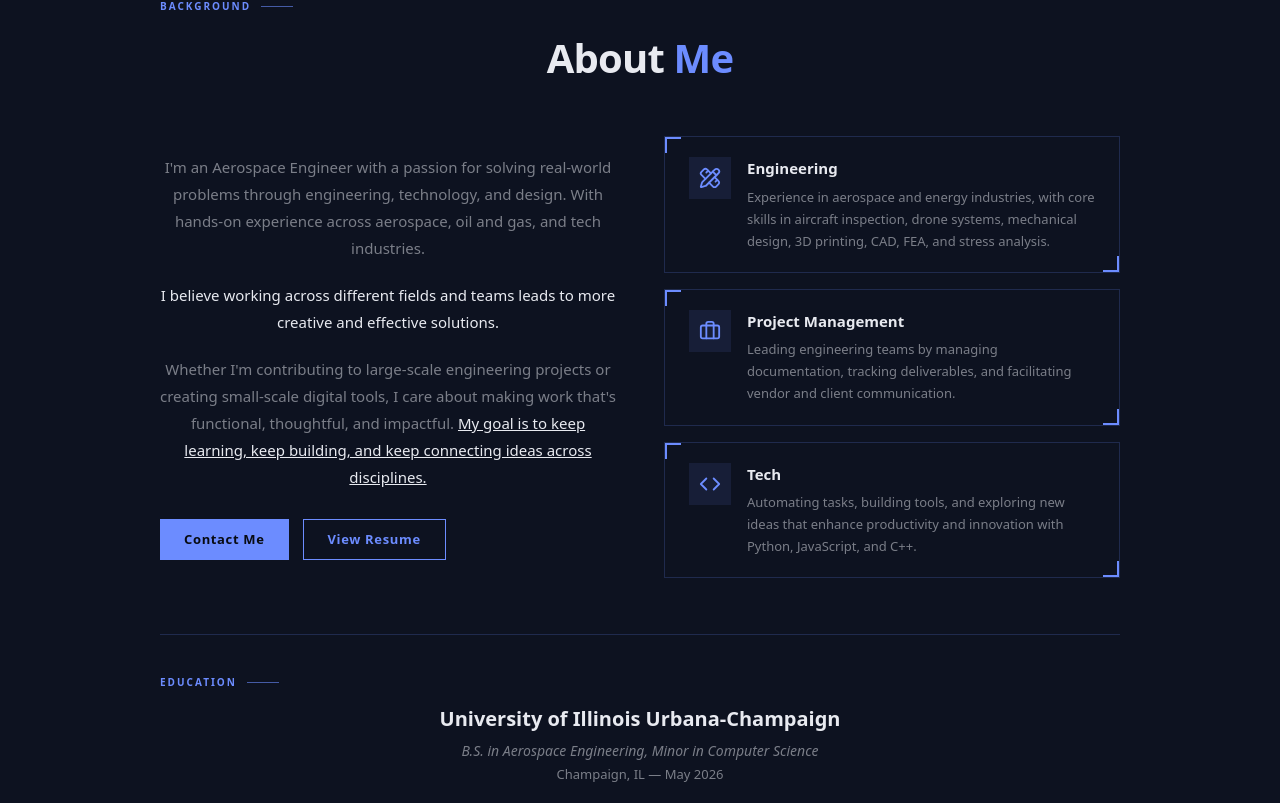
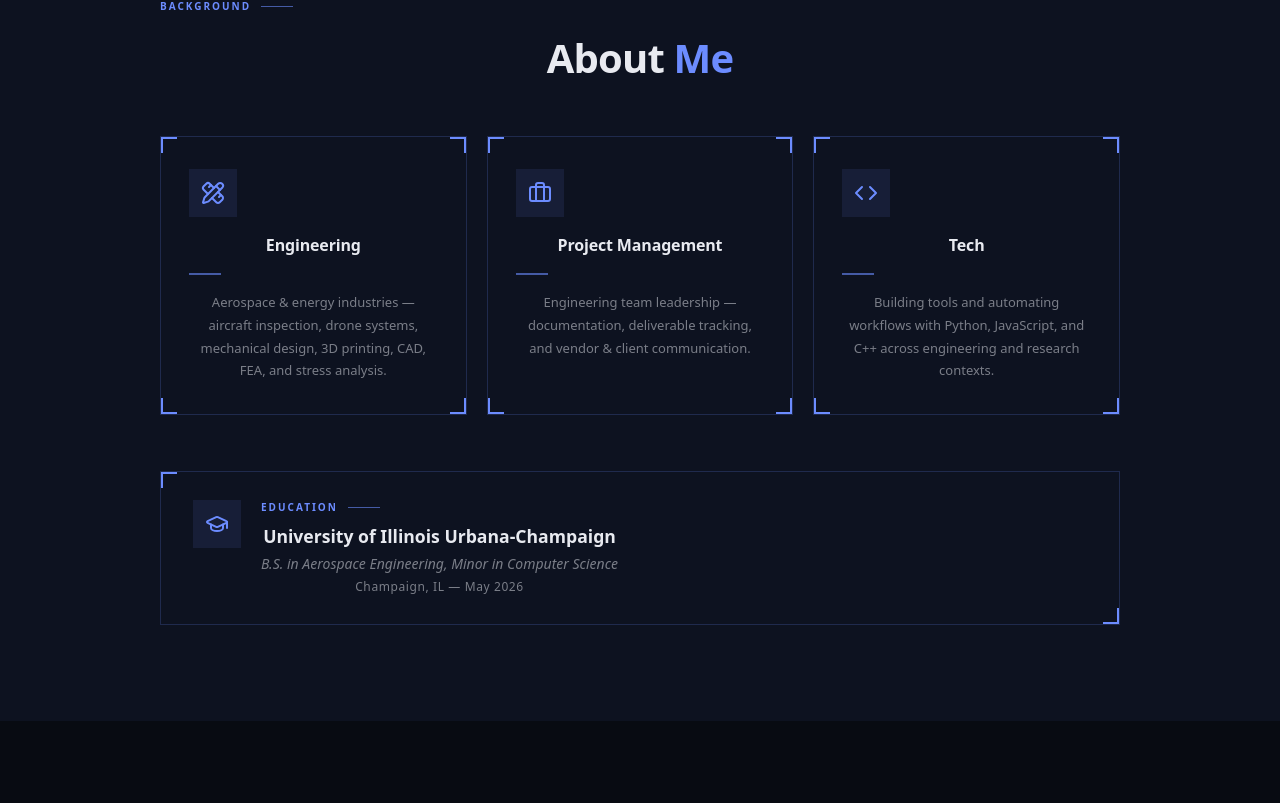
Before and after one commit to Barin05/Personal-Portfolio, a React (Vite) app: page / in a window 1280 px wide. Shown: the part 897-1700 px from the top of the page. Built offline with nearby package versions, Linux system fonts and the light colour scheme; the HTML template or start-up script is replaced by a standard one.

Commit message:
feat: simplify About section — remove text, clean card + education layout

```diff
--- a/src/components/AboutSection.jsx
+++ b/src/components/AboutSection.jsx
@@ -1,5 +1,22 @@
-import { Briefcase, Code, PencilRuler } from "lucide-react";
-import resumePDF from "../assets/Riyad_Babayev_Resume.pdf";
+import { Briefcase, Code, PencilRuler, GraduationCap } from "lucide-react";
+
+const disciplines = [
+  {
+    icon: <PencilRuler size={24} />,
+    title: "Engineering",
+    desc: "Aerospace & energy industries — aircraft inspection, drone systems, mechanical design, 3D printing, CAD, FEA, and stress analysis.",
+  },
+  {
+    icon: <Briefcase size={24} />,
+    title: "Project Management",
+    desc: "Engineering team leadership — documentation, deliverable tracking, and vendor & client communication.",
+  },
+  {
+    icon: <Code size={24} />,
+    title: "Tech",
+    desc: "Building tools and automating workflows with Python, JavaScript, and C++ across engineering and research contexts.",
+  },
+];
 
 export const AboutSection = () => {
   return (
@@ -14,99 +31,135 @@ export const AboutSection = () => {
           About <span style={{ color: "var(--ae-accent)" }}>Me</span>
         </h2>
 
-        <div className="grid grid-cols-1 md:grid-cols-2 gap-12 items-center">
-          {/* Left: text */}
-          <div style={{ display: "flex", flexDirection: "column", gap: "20px" }}>
-            <p style={{ color: "var(--ae-muted)", lineHeight: 1.8, fontSize: "15px" }}>
-              I'm an Aerospace Engineer with a passion for solving real-world problems through
-              engineering, technology, and design. With hands-on experience across aerospace,
-              oil and gas, and tech industries.
-            </p>
-            <p style={{ color: "var(--ae-text)", lineHeight: 1.8, fontSize: "15px", fontWeight: 500 }}>
-              I believe working across different fields and teams leads to more creative and
-              effective solutions.
-            </p>
-            <p style={{ color: "var(--ae-muted)", lineHeight: 1.8, fontSize: "15px" }}>
-              Whether I'm contributing to large-scale engineering projects or creating small-scale
-              digital tools, I care about making work that's functional, thoughtful, and impactful.{" "}
-              <span style={{ textDecoration: "underline", color: "var(--ae-text)" }}>
-                My goal is to keep learning, keep building, and keep connecting ideas across disciplines.
-              </span>
-            </p>
-            <div style={{ display: "flex", gap: "14px", flexWrap: "wrap", paddingTop: "8px" }}>
-              <a href="#contact" className="ae-btn-primary">Contact Me</a>
-              <a href={resumePDF} target="_blank" rel="noopener noreferrer" className="ae-btn-outline">
-                View Resume
-              </a>
-            </div>
-          </div>
-
-          {/* Right: cards */}
-          <div style={{ display: "flex", flexDirection: "column", gap: "16px" }}>
-            {[
-              {
-                icon: <PencilRuler size={22} />,
-                title: "Engineering",
-                desc: "Experience in aerospace and energy industries, with core skills in aircraft inspection, drone systems, mechanical design, 3D printing, CAD, FEA, and stress analysis.",
-              },
-              {
-                icon: <Briefcase size={22} />,
-                title: "Project Management",
-                desc: "Leading engineering teams by managing documentation, tracking deliverables, and facilitating vendor and client communication.",
-              },
-              {
-                icon: <Code size={22} />,
-                title: "Tech",
-                desc: "Automating tasks, building tools, and exploring new ideas that enhance productivity and innovation with Python, JavaScript, and C++.",
-              },
-            ].map(({ icon, title, desc }) => (
+        {/* Discipline cards — full-width three-column */}
+        <div
+          style={{
+            display: "grid",
+            gridTemplateColumns: "repeat(auto-fit, minmax(260px, 1fr))",
+            gap: "20px",
+            marginBottom: "56px",
+          }}
+        >
+          {disciplines.map(({ icon, title, desc }) => (
             <div
               key={title}
               style={{
                 position: "relative",
                 background: "var(--ae-card)",
                 border: "1px solid var(--ae-border)",
-                  padding: "20px 24px",
+                padding: "32px 28px",
                 display: "flex",
+                flexDirection: "column",
                 gap: "16px",
+              }}
+            >
+              <span className="ae-corner ae-tl" />
+              <span className="ae-corner ae-tr" />
+              <span className="ae-corner ae-bl" />
+              <span className="ae-corner ae-br" />
+
+              {/* Icon */}
+              <div
+                style={{
+                  width: "48px",
+                  height: "48px",
+                  display: "flex",
+                  alignItems: "center",
+                  justifyContent: "center",
+                  background: "rgba(108,140,255,0.1)",
+                  color: "var(--ae-accent)",
+                }}
+              >
+                {icon}
+              </div>
+
+              {/* Title */}
+              <h4
+                style={{
+                  fontWeight: 800,
+                  fontSize: "1rem",
+                  letterSpacing: "-0.01em",
+                  color: "var(--ae-text)",
+                  margin: 0,
+                }}
+              >
+                {title}
+              </h4>
+
+              {/* Divider */}
+              <div
+                style={{
+                  width: "32px",
+                  height: "2px",
+                  background: "var(--ae-accent)",
+                  opacity: 0.6,
+                }}
+              />
+
+              {/* Description */}
+              <p
+                style={{
+                  color: "var(--ae-muted)",
+                  fontSize: "13px",
+                  lineHeight: 1.75,
+                  margin: 0,
+                }}
+              >
+                {desc}
+              </p>
+            </div>
+          ))}
+        </div>
+
+        {/* Education */}
+        <div
+          style={{
+            position: "relative",
+            background: "var(--ae-card)",
+            border: "1px solid var(--ae-border)",
+            padding: "28px 32px",
+            display: "flex",
             alignItems: "flex-start",
+            gap: "20px",
           }}
         >
           <span className="ae-corner ae-tl" />
           <span className="ae-corner ae-br" />
+
           <div
             style={{
-                    padding: "10px",
+              width: "48px",
+              height: "48px",
+              display: "flex",
+              alignItems: "center",
+              justifyContent: "center",
               background: "rgba(108,140,255,0.1)",
               color: "var(--ae-accent)",
               flexShrink: 0,
             }}
           >
-                  {icon}
-                </div>
-                <div style={{ textAlign: "left" }}>
-                  <h4 style={{ fontWeight: 700, fontSize: "15px", color: "var(--ae-text)", marginBottom: "6px" }}>
-                    {title}
-                  </h4>
-                  <p style={{ color: "var(--ae-muted)", fontSize: "13px", lineHeight: 1.7 }}>{desc}</p>
-                </div>
-              </div>
-            ))}
-          </div>
+            <GraduationCap size={24} />
           </div>
 
-        {/* Education */}
-        <div style={{ marginTop: "56px", borderTop: "1px solid var(--ae-border)", paddingTop: "40px" }}>
-          <div className="ae-eyebrow">Education</div>
-          <h3 style={{ fontSize: "1.25rem", fontWeight: 700, color: "var(--ae-text)", marginBottom: "6px" }}>
+          <div>
+            <div className="ae-eyebrow" style={{ marginBottom: "8px" }}>Education</div>
+            <h3
+              style={{
+                fontSize: "1.1rem",
+                fontWeight: 700,
+                color: "var(--ae-text)",
+                marginBottom: "4px",
+              }}
+            >
               University of Illinois Urbana-Champaign
             </h3>
-          <p style={{ fontSize: "14px", fontStyle: "italic", color: "var(--ae-muted)" }}>
+            <p style={{ fontSize: "14px", fontStyle: "italic", color: "var(--ae-muted)", margin: "0 0 4px" }}>
               B.S. in Aerospace Engineering, Minor in Computer Science
             </p>
-          <p style={{ fontSize: "13px", color: "var(--ae-muted)", marginTop: "4px" }}>
+            <p style={{ fontSize: "12px", color: "var(--ae-muted)", margin: 0, letterSpacing: "0.05em" }}>
               Champaign, IL — May 2026
             </p>
+          </div>
         </div>
       </div>
     </section>
```
Lines whose indentation alone changed are shown as unchanged.
